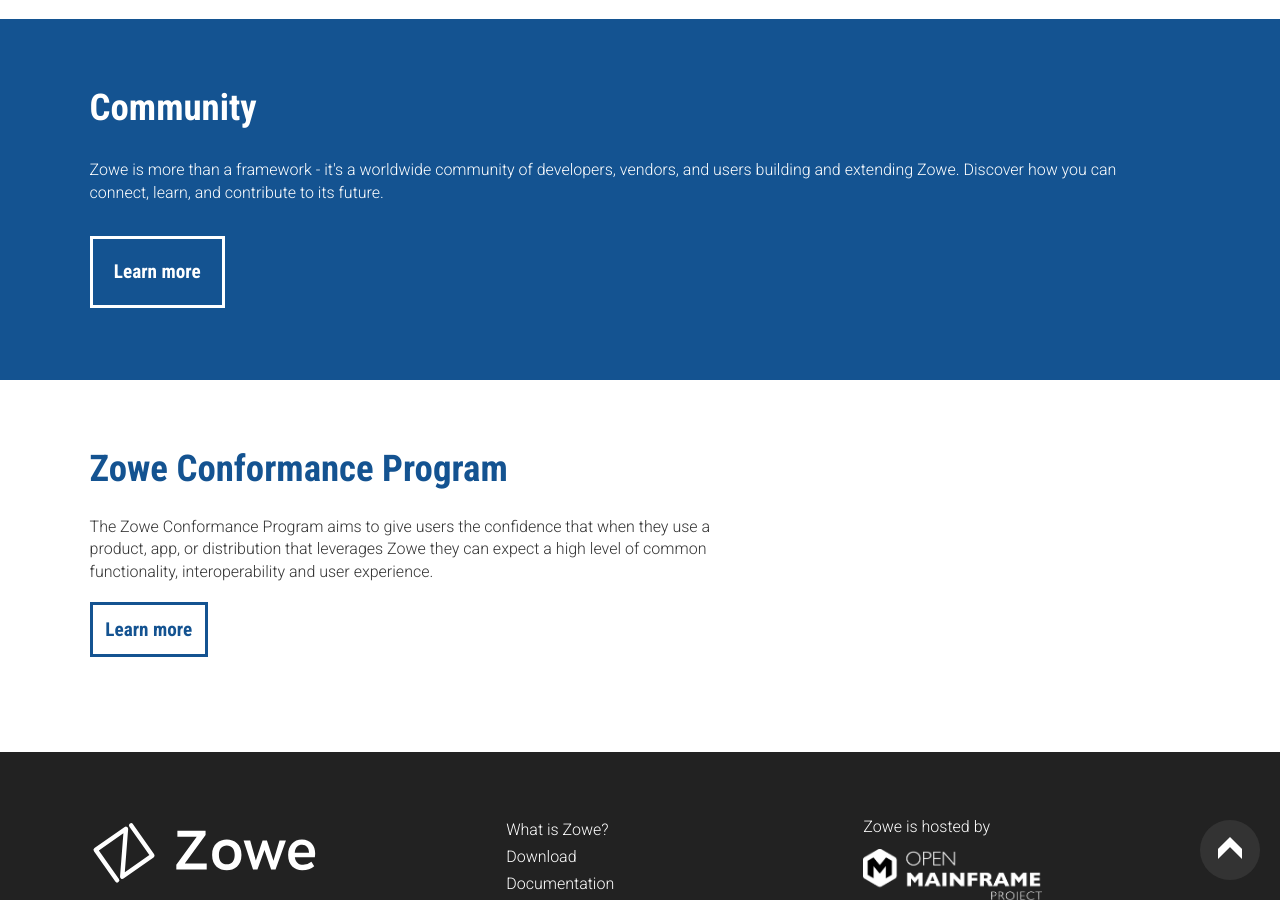
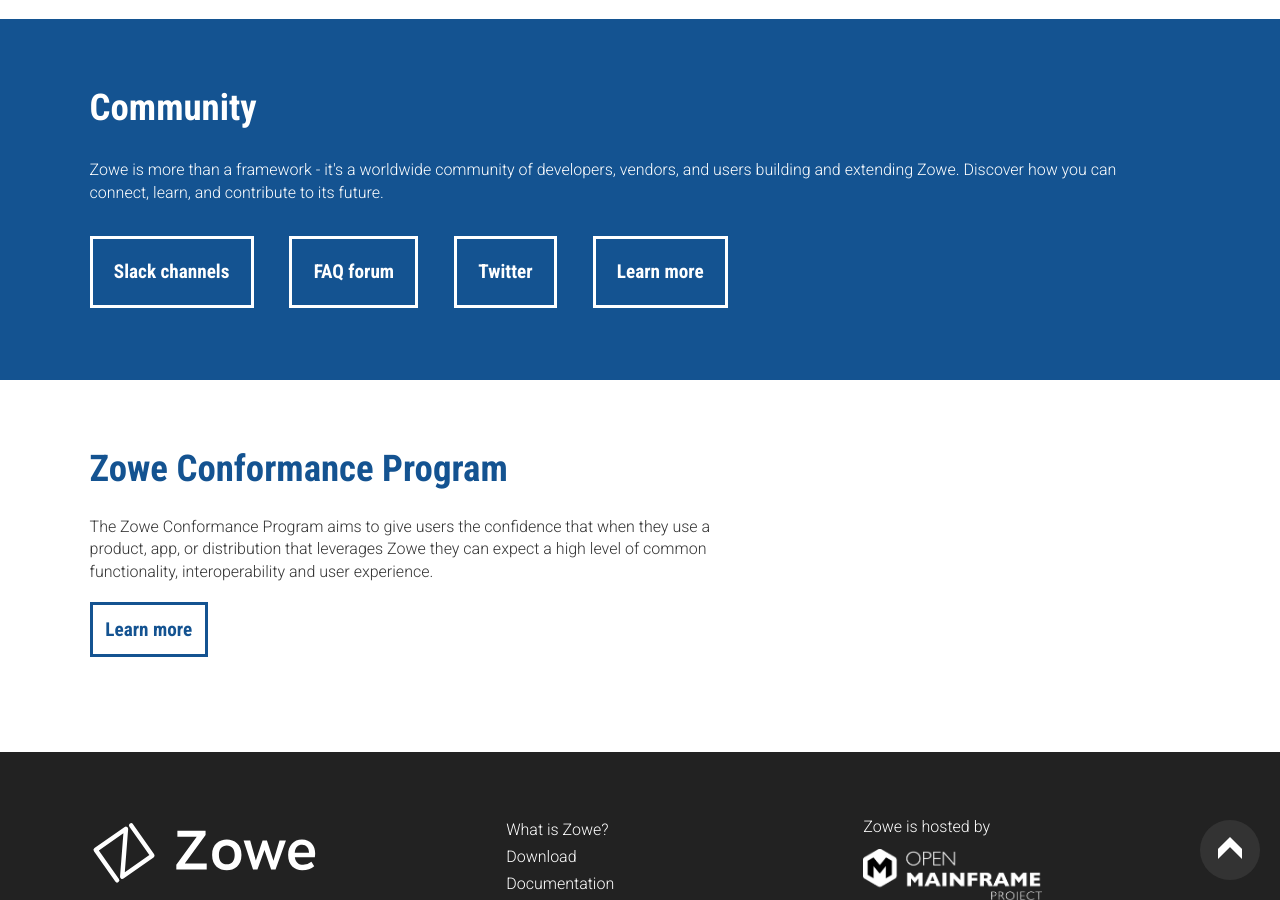
Before and after one commit to zowe/zowe.github.io, a Jekyll site: the page built from index.md, in a window 1280 px wide and 900 px high, scrolled down 2106 px. Built offline with Jekyll 4.4.1, drawn with Linux system fonts in a browser that asks for light colours; nearby versions of some CDN libraries; our own code applies the rules of GitHub Pages for plain Markdown files.

Commit message:
Add slack, forum, and twitter

```diff
--- a/_config.yml
+++ b/_config.yml
@@ -15,6 +15,7 @@
 community_site_url: https://github.com/zowe/community/blob/master/README.md
 forums_url: https://community.openmainframeproject.org/c/zowe
 slack_url: https://slack.openmainframeproject.org
+twitter_url: https://twitter.com/openmfproject?lang=en
 mailing_list_user_url: https://lists.openmainframeproject.org/g/zowe-user
 youtube_zowe_url: https://www.youtube.com/playlist?list=PL8REpLGaY9QE_9d57tw3KQdwSVLKuTpUZ
 conformance_page_url: https://www.openmainframeproject.org/projects/zowe/conformance
--- a/index.md
+++ b/index.md
@@ -121,6 +121,9 @@
 <p>
 Zowe is more than a framework - it's a worldwide community of developers, vendors, and users building and extending Zowe. Discover how you can connect, learn, and contribute to its future.
 </p>
+<button><a href="{{ site.slack_url }}">Slack channels</a></button>
+<button><a href="{{ site.forums_url }}">FAQ forum</a></button>
+<button><a href="{{ site.twitter_url }}">Twitter</a></button>
 <button><a href="{{ site.community_site_url }}">Learn more</a></button>
 
 </section>
```
